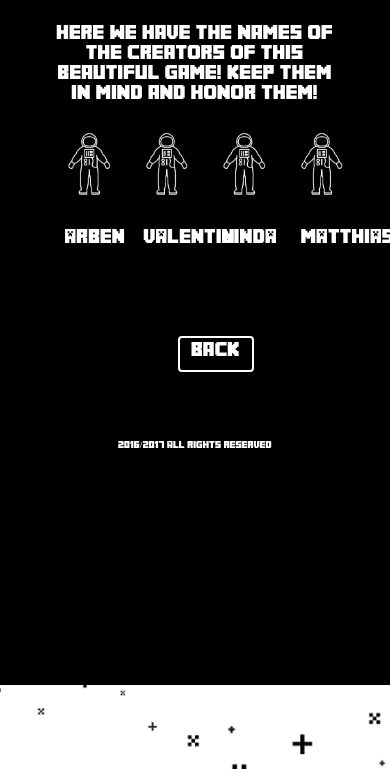
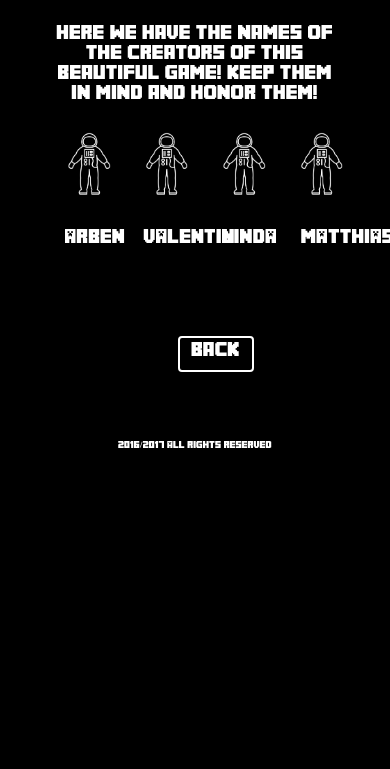
Before and after one commit to boedilin/Geroids, a plain HTML site: page Geroids/public/impressum.html in a window 390 px wide. Shown: the part 75-844 px from the top of the page. Drawn offline with Linux system fonts and the light colour scheme; files whose address does not match are found by name.

Commit message:
fixed css

```diff
--- a/Geroids/public/css/main.css
+++ b/Geroids/public/css/main.css
@@ -83,7 +83,8 @@ p {
     #appPanelIndex,
     #appPanelStart,
     #appPanelStore,
-    #appPanelUnderConstruction {
+    #appPanelUnderConstruction,
+    #appPanelImpressum {
         font-family: 'MineCrafter_3_Regular';
         background-color: black;
         color: white;
@@ -111,7 +112,8 @@ p {
 #appPanelIndex,
 #appPanelStart,
 #appPanelStore,
-#appPanelUnderConstruction {
+#appPanelUnderConstruction,
+#appPanelImpressum {
     font-family: 'MineCrafter_3_Regular';
     background-color: black;
     color: white;
@@ -249,6 +251,6 @@ a:hover {
 
 .constructionImage {
     padding-bottom: 30px;
-    padding-left:30px;
-    width:70%;
+    padding-left: 30px;
+    width: 70%;
 }
--- a/Geroids/public/impressum.html
+++ b/Geroids/public/impressum.html
@@ -24,7 +24,7 @@
 </head>
 
 <body>
-  <div id=appPanel>
+    <div id="appPanelImpressum">
         <div class="container-fluid">
             <div class="row extensions text-center">
                 <div class="row">
@@ -34,10 +34,10 @@
                         <img src="images/impressum.png" class="startlogo" alt="Geroids" />
                     </div>
                 </div>
-              <div class = "row introduction">
+                <div class="row introduction">
                     Here we have the names of the creators of this beautiful game! Keep them in mind and honor them!
                 </div>
-                <div class = "row astronauts">
+                <div class="row astronauts">
                     <div class="col-xs-3 col-md-3">
                         <img src="images/astronaut.png" class="extension img-responsive" alt="Astronaut" />
                     </div>
@@ -51,7 +51,7 @@
                         <img src="images/astronaut.png" class="extension img-responsive" alt="Astronaut" />
                     </div>
                 </div>
-                <div class = "row names">
+                <div class="row names">
                     <div class="col-xs-3 col-md-3">ARBEN</div>
                     <div class="col-xs-3 col-md-3">VALENTIN</div>
                     <div class="col-xs-3 col-md-3">LINDA</div>
@@ -70,4 +70,5 @@
             </div>
         </div>
 </body>
+
 </html>
```
Lines whose indentation alone changed are shown as unchanged.
